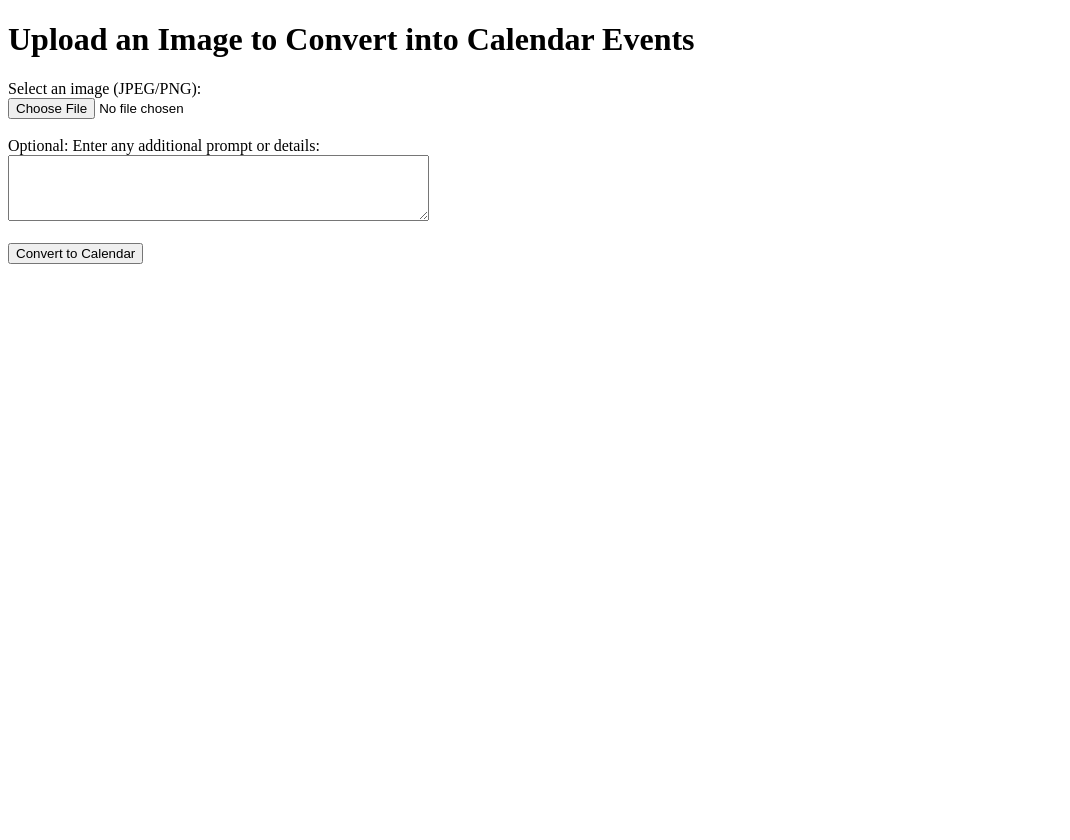
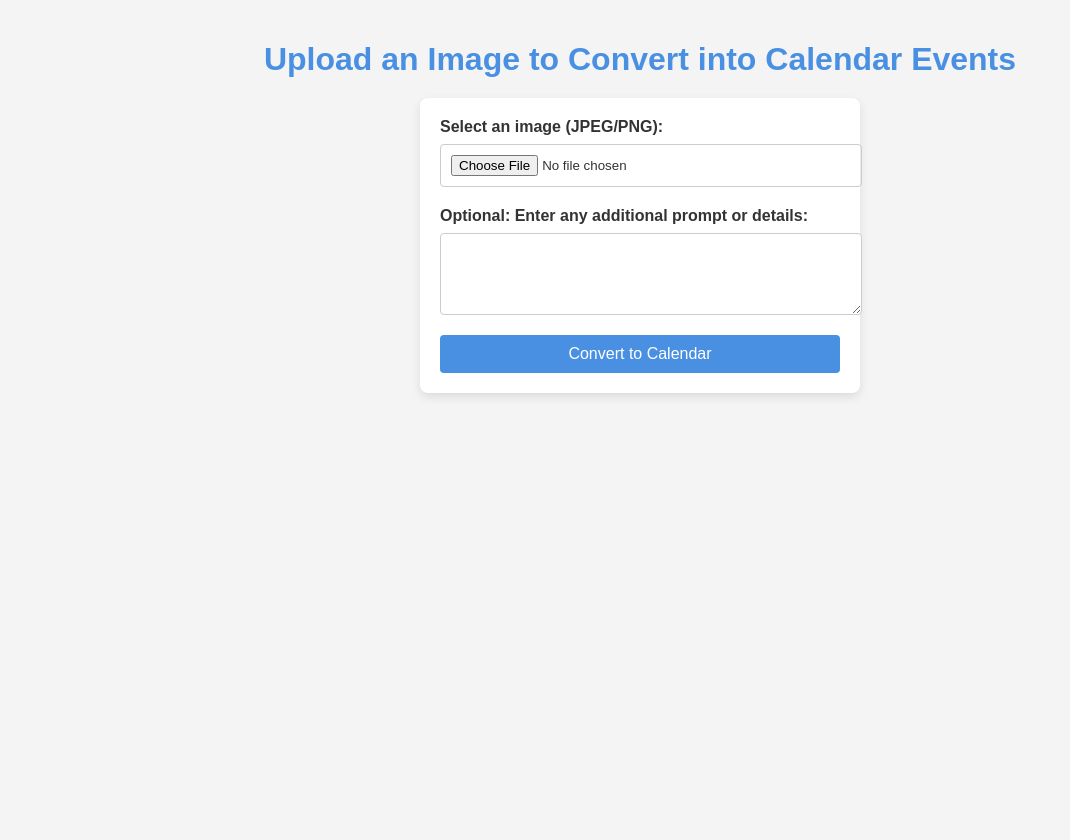
Before and after one commit to thabnir/tex2cal, a Flask app: page / in a window 1280 px wide. Shown: the whole page, without its empty margins (0-1070 px from the left). Before the commit the page ends 800 px from the top, so only its background shows below. Run offline with Flask 3, Linux system fonts and the light colour scheme.

Commit message:
updated frontend

```diff
--- a/fancy_ai.py
+++ b/fancy_ai.py
@@ -182,7 +182,7 @@ class CalendarAssistant:
         end_time = end_time.astimezone(self.timezone)
 
         print(
-            f"Event {args['summary']} from {start_time.strftime("('%A, %B %d, %Y %I:%M %p')")} to {end_time.strftime("('%A, %B %d, %Y %I:%M %p')")}"
+            f"Event {args['summary']} from {start_time.strftime('(%A, %B %d, %Y %I:%M %p)')} to {end_time.strftime('(%A, %B %d, %Y %I:%M %p)')}"
         )
 
         args["start_time"] = start_time
--- a/img_to_text.py
+++ b/img_to_text.py
@@ -71,4 +71,4 @@ def image_to_events(img_path):
 
     return list_of_deadlines
 
-# image_to_events("Weixin Image_20240921170839.jpg")
+image_to_events("pennapps_friday.png")
--- a/templates/index.html
+++ b/templates/index.html
@@ -5,15 +5,91 @@
     <meta charset="UTF-8" />
     <meta name="viewport" content="width=device-width, initial-scale=1.0" />
     <title>Image/Text to Calendar Converter</title>
+    <style>
+        body {
+            font-family: Arial, sans-serif;
+            background-color: #f4f4f4;
+            color: #333;
+            display: flex;
+            flex-direction: column; /* Stack elements vertically */
+            align-items: center; /* Center items horizontally */
+            justify-content: flex-start; /* Align items to the top */
+            height: 100vh;
+            margin: 0;
+            padding: 20px;
+            text-align: center;
+        }
+
+        h1 {
+            margin-bottom: 20px;
+            color: #4A90E2;
+            width: 100%; /* Full width for centering */
+        }
+
+        form {
+            background: white;
+            padding: 20px;
+            border-radius: 8px;
+            box-shadow: 0 4px 10px rgba(0, 0, 0, 0.1);
+            width: 100%;
+            max-width: 400px;
+            display: flex;
+            flex-direction: column; /* Stack form elements vertically */
+            align-items: stretch; /* Make form elements take full width */
+        }
+
+        label {
+            font-weight: bold;
+            margin-bottom: 8px;
+            text-align: left; /* Align labels to the left */
+        }
+
+        input[type="file"],
+        textarea {
+            width: 100%; /* Ensure inputs take full width */
+            margin-bottom: 20px;
+            padding: 10px;
+            border: 1px solid #ccc;
+            border-radius: 4px;
+        }
+
+        button {
+            background-color: #4A90E2;
+            color: white;
+            border: none;
+            border-radius: 4px;
+            padding: 10px 15px;
+            cursor: pointer;
+            font-size: 16px;
+            transition: background-color 0.3s;
+            width: 100%;
+        }
+
+        button:hover {
+            background-color: #357ABD;
+        }
+
+        @media (max-width: 600px) {
+            h1 {
+                font-size: 24px;
+            }
+
+            button {
+                font-size: 14px;
+            }
+        }
+    </style>
 </head>
 
 <body>
 <h1>Upload an Image to Convert into Calendar Events</h1>
 <form action="/submit" method="POST" enctype="multipart/form-data">
-    <label for="image">Select an image (JPEG/PNG):</label><br />
-    <input type="file" id="image" name="image" accept="image/*" required /><br /><br />
-    <label for="prompt">Optional: Enter any additional prompt or details:</label><br />
-    <textarea id="prompt" name="prompt" rows="4" cols="50"></textarea><br /><br />
+    <label for="image">Select an image (JPEG/PNG):</label>
+    <input type="file" id="image" name="image" accept="image/*" required />
+
+    <label for="prompt">Optional: Enter any additional prompt or details:</label>
+    <textarea id="prompt" name="prompt" rows="4"></textarea>
+
     <button type="submit">Convert to Calendar</button>
 </form>
 </body>
```
Lines whose indentation alone changed are shown as unchanged.
